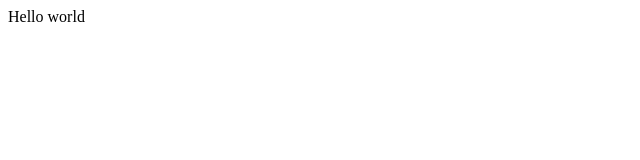
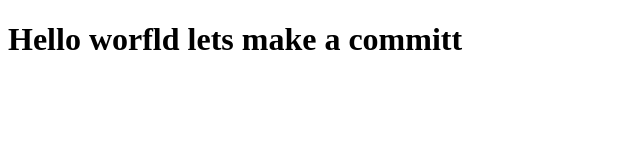
Before and after one commit to LazaroAlsina/Intro-to-Github-Blog-Site, a plain HTML site: page index.html in a window 1280 px wide. Shown: the whole page, without its empty margins (0-640 px from the left). Drawn offline with Linux system fonts and the light colour scheme.

Commit message:
First commit

```diff
--- a/index.html
+++ b/index.html
@@ -9,7 +9,7 @@
 </head>
 
 <body>
-  Hello world
+  <h1>Hello worfld lets make a committ</h1>
   <script src="script.js"></script>
 
   <!--
```
